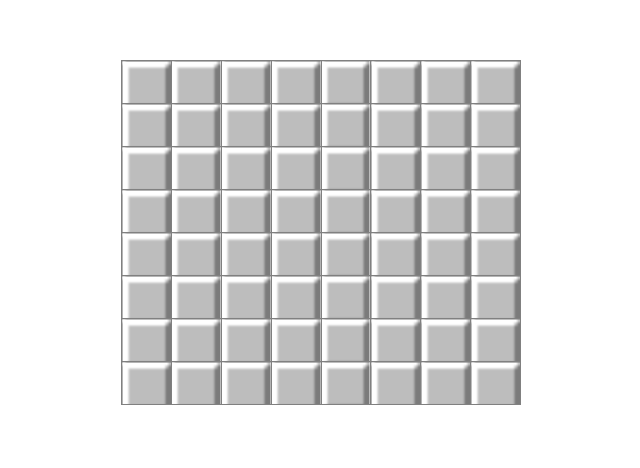
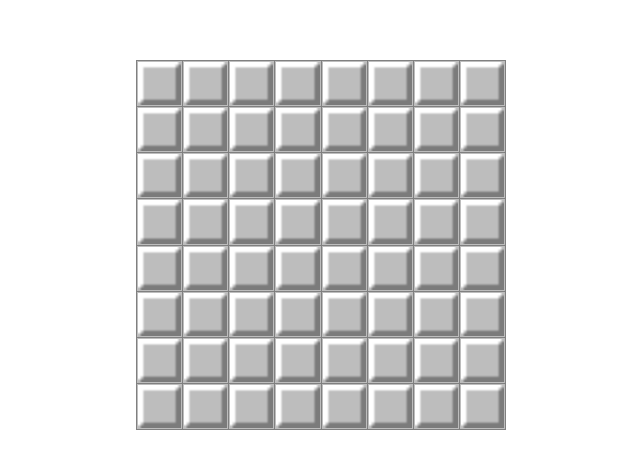
Before and after one commit to paraizovinicius/Javscript-Projects, a plain HTML site: page CampoMinado/index.html in a window 1280 px wide. Shown: the part 140-608 px from the top of the page, without its empty margins (319-959 px from the left). Drawn offline with Linux system fonts and the light colour scheme.

Commit message:
adjustments

```diff
--- a/CampoMinado/index.html
+++ b/CampoMinado/index.html
@@ -10,85 +10,85 @@
 
 <body>
     <table class="GameBoard">
-        <tr>
-            <td></td>
-            <td></td>
-            <td></td>
-            <td></td>
-            <td></td>
-            <td></td>
-            <td></td>
-            <td></td>
+        <tr class="row">
+            <td style="width: 0;"><img src="quadrado.png" alt="Quadrado" style="max-width: 100%;"></td>
+            <td style="width: 0;"><img src="quadrado.png" alt="Quadrado" style="max-width: 100%;"></td>
+            <td style="width: 0;"><img src="quadrado.png" alt="Quadrado" style="max-width: 100%;"></td>
+            <td style="width: 0;"><img src="quadrado.png" alt="Quadrado" style="max-width: 100%;"></td>
+            <td style="width: 0;"><img src="quadrado.png" alt="Quadrado" style="max-width: 100%;"></td>
+            <td style="width: 0;"><img src="quadrado.png" alt="Quadrado" style="max-width: 100%;"></td>
+            <td style="width: 0;"><img src="quadrado.png" alt="Quadrado" style="max-width: 100%;"></td>
+            <td style="width: 0;"><img src="quadrado.png" alt="Quadrado" style="max-width: 100%;"></td>
         </tr>
-        <tr>
-            <td></td>
-            <td></td>
-            <td></td>
-            <td></td>
-            <td></td>
-            <td></td>
-            <td></td>
-            <td></td>
+        <tr class="row">
+            <td style="width: 0;"><img src="quadrado.png" alt="Quadrado" style="max-width: 100%;"></td>
+            <td style="width: 0;"><img src="quadrado.png" alt="Quadrado" style="max-width: 100%;"></td>
+            <td style="width: 0;"><img src="quadrado.png" alt="Quadrado" style="max-width: 100%;"></td>
+            <td style="width: 0;"><img src="quadrado.png" alt="Quadrado" style="max-width: 100%;"></td>
+            <td style="width: 0;"><img src="quadrado.png" alt="Quadrado" style="max-width: 100%;"></td>
+            <td style="width: 0;"><img src="quadrado.png" alt="Quadrado" style="max-width: 100%;"></td>
+            <td style="width: 0;"><img src="quadrado.png" alt="Quadrado" style="max-width: 100%;"></td>
+            <td style="width: 0;"><img src="quadrado.png" alt="Quadrado" style="max-width: 100%;"></td>
         </tr>
-        <tr>
-            <td></td>
-            <td></td>
-            <td></td>
-            <td></td>
-            <td></td>
-            <td></td>
-            <td></td>
-            <td></td>
+        <tr class="row">
+            <td style="width: 0;"><img src="quadrado.png" alt="Quadrado" style="max-width: 100%;"></td>
+            <td style="width: 0;"><img src="quadrado.png" alt="Quadrado" style="max-width: 100%;"></td>
+            <td style="width: 0;"><img src="quadrado.png" alt="Quadrado" style="max-width: 100%;"></td>
+            <td style="width: 0;"><img src="quadrado.png" alt="Quadrado" style="max-width: 100%;"></td>
+            <td style="width: 0;"><img src="quadrado.png" alt="Quadrado" style="max-width: 100%;"></td>
+            <td style="width: 0;"><img src="quadrado.png" alt="Quadrado" style="max-width: 100%;"></td>
+            <td style="width: 0;"><img src="quadrado.png" alt="Quadrado" style="max-width: 100%;"></td>
+            <td style="width: 0;"><img src="quadrado.png" alt="Quadrado" style="max-width: 100%;"></td>
         </tr>
-        <tr>
-            <td></td>
-            <td></td>
-            <td></td>
-            <td></td>
-            <td></td>
-            <td></td>
-            <td></td>
-            <td></td>
+        <tr class="row">
+            <td style="width: 0;"><img src="quadrado.png" alt="Quadrado" style="max-width: 100%;"></td>
+            <td style="width: 0;"><img src="quadrado.png" alt="Quadrado" style="max-width: 100%;"></td>
+            <td style="width: 0;"><img src="quadrado.png" alt="Quadrado" style="max-width: 100%;"></td>
+            <td style="width: 0;"><img src="quadrado.png" alt="Quadrado" style="max-width: 100%;"></td>
+            <td style="width: 0;"><img src="quadrado.png" alt="Quadrado" style="max-width: 100%;"></td>
+            <td style="width: 0;"><img src="quadrado.png" alt="Quadrado" style="max-width: 100%;"></td>
+            <td style="width: 0;"><img src="quadrado.png" alt="Quadrado" style="max-width: 100%;"></td>
+            <td style="width: 0;"><img src="quadrado.png" alt="Quadrado" style="max-width: 100%;"></td>
         </tr>
-        <tr>
-            <td></td>
-            <td></td>
-            <td></td>
-            <td></td>
-            <td></td>
-            <td></td>
-            <td></td>
-            <td></td>
+        <tr class="row">
+            <td style="width: 0;"><img src="quadrado.png" alt="Quadrado" style="max-width: 100%;"></td>
+            <td style="width: 0;"><img src="quadrado.png" alt="Quadrado" style="max-width: 100%;"></td>
+            <td style="width: 0;"><img src="quadrado.png" alt="Quadrado" style="max-width: 100%;"></td>
+            <td style="width: 0;"><img src="quadrado.png" alt="Quadrado" style="max-width: 100%;"></td>
+            <td style="width: 0;"><img src="quadrado.png" alt="Quadrado" style="max-width: 100%;"></td>
+            <td style="width: 0;"><img src="quadrado.png" alt="Quadrado" style="max-width: 100%;"></td>
+            <td style="width: 0;"><img src="quadrado.png" alt="Quadrado" style="max-width: 100%;"></td>
+            <td style="width: 0;"><img src="quadrado.png" alt="Quadrado" style="max-width: 100%;"></td>
         </tr>
-        <tr>
-            <td></td>
-            <td></td>
-            <td></td>
-            <td></td>
-            <td></td>
-            <td></td>
-            <td></td>
-            <td></td>
+        <tr class="row">
+            <td style="width: 0;"><img src="quadrado.png" alt="Quadrado" style="max-width: 100%;"></td>
+            <td style="width: 0;"><img src="quadrado.png" alt="Quadrado" style="max-width: 100%;"></td>
+            <td style="width: 0;"><img src="quadrado.png" alt="Quadrado" style="max-width: 100%;"></td>
+            <td style="width: 0;"><img src="quadrado.png" alt="Quadrado" style="max-width: 100%;"></td>
+            <td style="width: 0;"><img src="quadrado.png" alt="Quadrado" style="max-width: 100%;"></td>
+            <td style="width: 0;"><img src="quadrado.png" alt="Quadrado" style="max-width: 100%;"></td>
+            <td style="width: 0;"><img src="quadrado.png" alt="Quadrado" style="max-width: 100%;"></td>
+            <td style="width: 0;"><img src="quadrado.png" alt="Quadrado" style="max-width: 100%;"></td>
         </tr>
-        <tr>
-            <td></td>
-            <td></td>
-            <td></td>
-            <td></td>
-            <td></td>
-            <td></td>
-            <td></td>
-            <td></td>
+        <tr class="row">
+            <td style="width: 0;"><img src="quadrado.png" alt="Quadrado" style="max-width: 100%;"></td>
+            <td style="width: 0;"><img src="quadrado.png" alt="Quadrado" style="max-width: 100%;"></td>
+            <td style="width: 0;"><img src="quadrado.png" alt="Quadrado" style="max-width: 100%;"></td>
+            <td style="width: 0;"><img src="quadrado.png" alt="Quadrado" style="max-width: 100%;"></td>
+            <td style="width: 0;"><img src="quadrado.png" alt="Quadrado" style="max-width: 100%;"></td>
+            <td style="width: 0;"><img src="quadrado.png" alt="Quadrado" style="max-width: 100%;"></td>
+            <td style="width: 0;"><img src="quadrado.png" alt="Quadrado" style="max-width: 100%;"></td>
+            <td style="width: 0;"><img src="quadrado.png" alt="Quadrado" style="max-width: 100%;"></td>
         </tr>
-        <tr>
-            <td></td>
-            <td></td>
-            <td></td>
-            <td></td>
-            <td></td>
-            <td></td>
-            <td></td>
-            <td></td>
+        <tr class="row">
+            <td style="width: 0;"><img src="quadrado.png" alt="Quadrado" style="max-width: 100%;"></td>
+            <td style="width: 0;"><img src="quadrado.png" alt="Quadrado" style="max-width: 100%;"></td>
+            <td style="width: 0;"><img src="quadrado.png" alt="Quadrado" style="max-width: 100%;"></td>
+            <td style="width: 0;"><img src="quadrado.png" alt="Quadrado" style="max-width: 100%;"></td>
+            <td style="width: 0;"><img src="quadrado.png" alt="Quadrado" style="max-width: 100%;"></td>
+            <td style="width: 0;"><img src="quadrado.png" alt="Quadrado" style="max-width: 100%;"></td>
+            <td style="width: 0;"><img src="quadrado.png" alt="Quadrado" style="max-width: 100%;"></td>
+            <td style="width: 0;"><img src="quadrado.png" alt="Quadrado" style="max-width: 100%;"></td>
         </tr>
     </table>
 </body>
--- a/CampoMinado/style.css
+++ b/CampoMinado/style.css
@@ -1,6 +1,6 @@
 .GameBoard {
     border-collapse: collapse;
-    width: 400px;
+    width: 370px;
     margin: 0 auto;
     position: absolute;
     top: 25%;
@@ -10,15 +10,15 @@
 }
 
 td {
-    width: 20px;
-    height: 40px;
+    width: 0px;
+    height: 30px;
     text-align: center;
+    background-color: #BDBDBD;
     border: 1px solid grey;
     font-weight: bold;
     font-size: 20px;
-    background-image: url('quadrado.png');
-    background-size: cover;
 }
+
 
 img {
 
```
